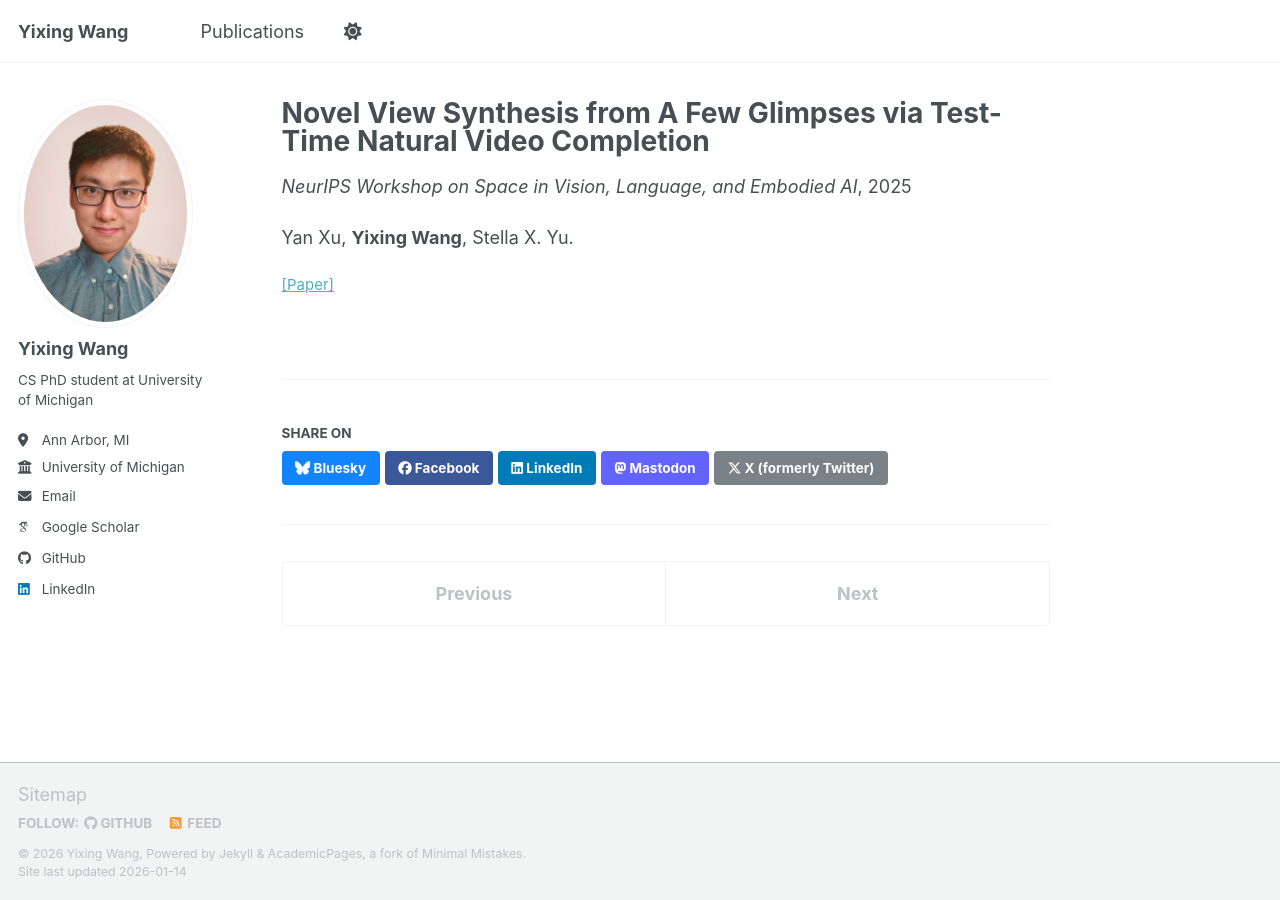
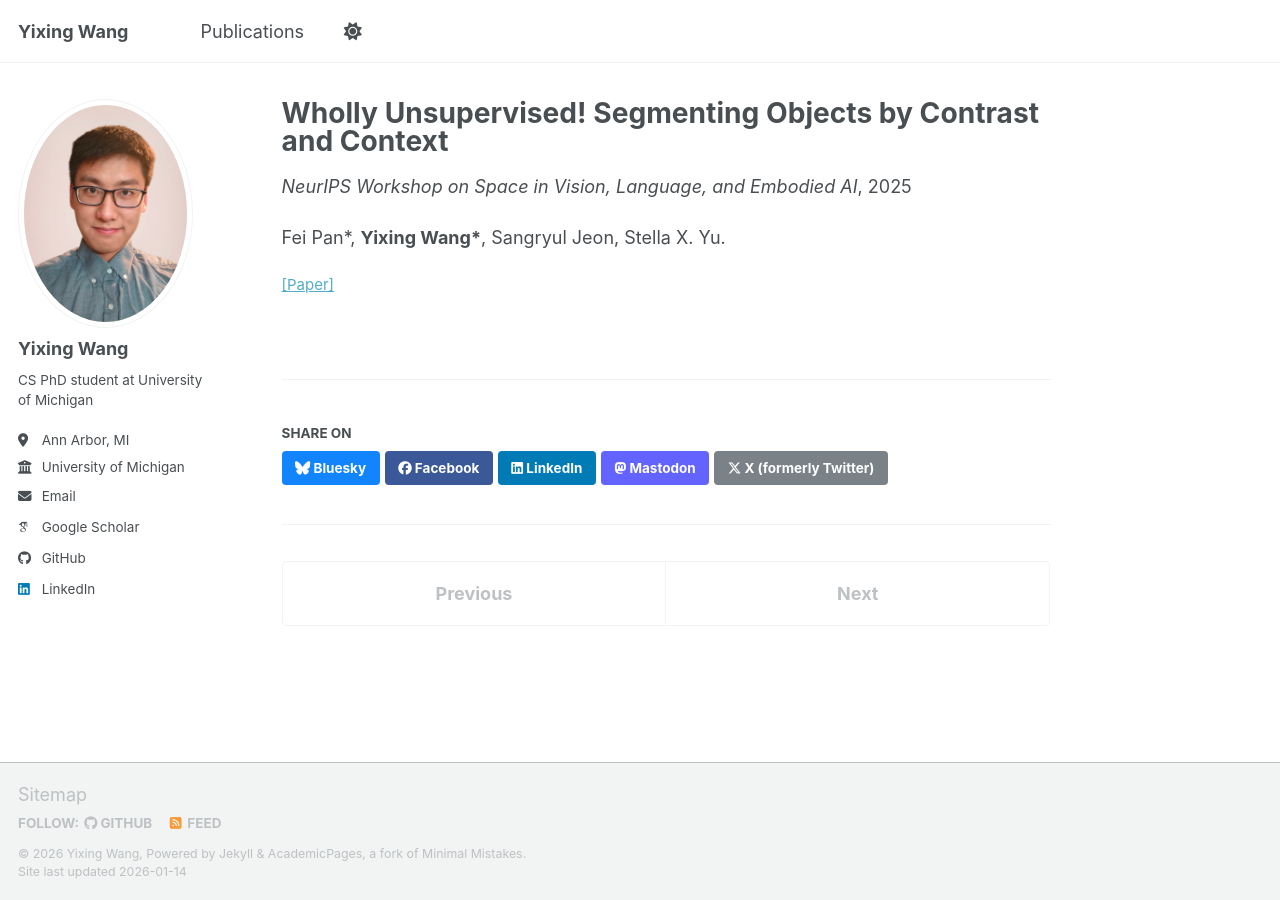
Before and after one commit to onestarYX/onestarYX.github.io, a Jekyll site: the page built from _publications/2025_ccg.md, in a window 1280 px wide. Built offline with Jekyll 4.4.1, drawn with Linux system fonts in a browser that asks for light colours; some web fonts are replaced; a script bundle is joined from its source files by our own code; library files that are not in the unit come from our copies.

Commit message:
update typo in publication

```diff
--- a/_publications/2025_ccg.md
+++ b/_publications/2025_ccg.md
@@ -1,5 +1,5 @@
 ---
-title: "Novel View Synthesis from A Few Glimpses via Test-Time Natural Video Completion"
+title: "Wholly Unsupervised! Segmenting Objects by Contrast and Context"
 collection: publications
 category: conferences
 # permalink: /publication/2021_covid_sim
@@ -11,5 +11,5 @@ paperurl: 'https://openreview.net/pdf/3bfe6fb6974bbcdd1e7f3be8e25e26424ddeee1e.p
 # codeurl: https://github.com/onestarYX/summon
 # projecturl: https://decayale.github.io/project/SV2CGS/
 # citation: 'Your Name, You. (2009). &quot;Paper Title Number 1.&quot; <i>Journal 1</i>. 1(1).'
-authors: "Yan Xu, <strong>Yixing Wang</strong>, Stella X. Yu."
+authors: "Fei Pan*, <strong>Yixing Wang*</strong>, Sangryul Jeon, Stella X. Yu."
 ---
```
